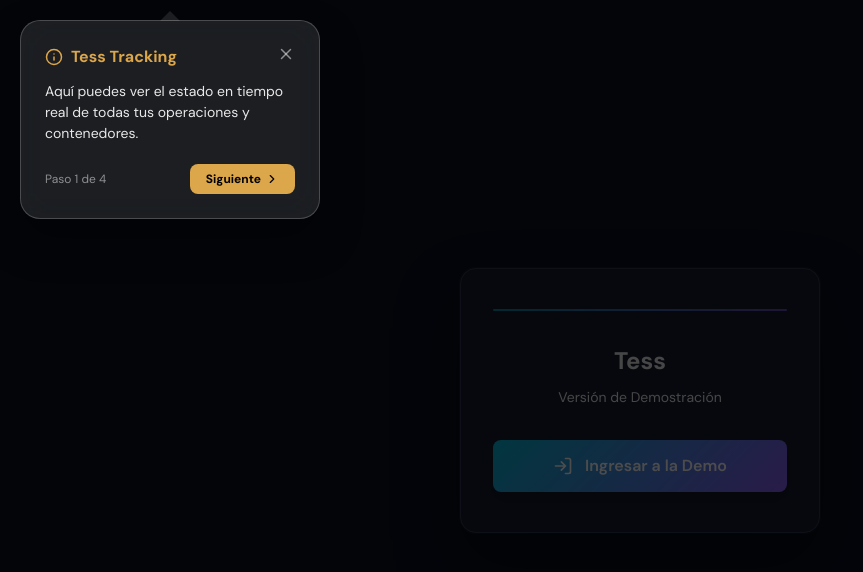
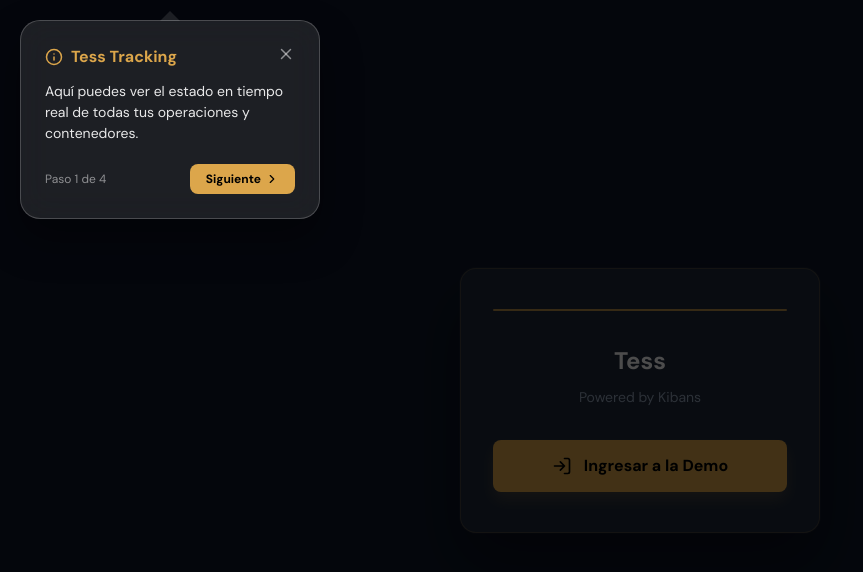
Before and after one commit to ptrghnnmby-coder/kibans, a Next.js app: page /login in a window 1280 px wide. Shown: the top 572 px of the page, without its empty margins (0-863 px from the left). Built offline with nearby package versions, Linux system fonts and the light colour scheme.

Commit message:
style: full premium redesign with Kibans brand identity (Navy & Gold)

```diff
--- a/src/app/globals.css
+++ b/src/app/globals.css
@@ -7,30 +7,30 @@
 
 /* --- CSS Variables (Dark Theme como Carajo) --- */
 :root {
-  --bg: #0b1120;
-  --surface: #161d2f;
+  --bg: #0f172a; /* Kibans Navy */
+  --surface: #1e293b; /* Kibans Navy Light */
   --surface-raised: #1e293b;
-  --surface-hover: #263148;
-  --border: #2d384d;
-  --border-light: #323238;
-  --text: #ececee;
+  --surface-hover: #334155;
+  --border: rgba(220, 166, 75, 0.2);
+  --border-light: rgba(255, 255, 255, 0.1);
+  --text: #ffffff;
   --text-muted: #94a3b8;
-  --text-dim: #4a5b73;
-
-  --accent: #38bdf8;
-  --accent-soft: rgba(56, 189, 248, 0.12);
+  --text-dim: #64748b;
+
+  --accent: #dca64b; /* Kibans Gold */
+  --accent-soft: rgba(220, 166, 75, 0.12);
   --green: #22c55e;
   --green-soft: rgba(34, 197, 94, 0.12);
-  --amber: #f59e0b;
-  --amber-soft: rgba(245, 158, 11, 0.12);
-  --orange: #f97316;
-  --orange-soft: rgba(249, 115, 22, 0.12);
+  --amber: #dca64b;
+  --amber-soft: rgba(220, 166, 75, 0.12);
+  --orange: #f59e0b;
+  --orange-soft: rgba(245, 158, 11, 0.12);
   --red: #ef4444;
   --red-soft: rgba(239, 68, 68, 0.12);
   --purple: #8b5cf6;
   --purple-soft: rgba(139, 92, 246, 0.12);
-  --cyan: #06b6d4;
-  --cyan-soft: rgba(6, 182, 212, 0.12);
+  --cyan: #dca64b;
+  --cyan-soft: rgba(220, 166, 75, 0.12);
 
   /* Tipografía */
   --font-family: 'DM Sans', -apple-system, BlinkMacSystemFont, 'Segoe UI', Roboto, sans-serif;
@@ -66,24 +66,19 @@
 }
 
 /* --- Light Mode Overrides --- */
+/* Light Mode is disallowed by Brand Manual V2 - Keeping it consistent with Dark Mode */
 .light-mode {
-  --bg: #f8fafc;
-  --surface: #ffffff;
-  --surface-raised: #f1f5f9;
-  --surface-hover: #e2e8f0;
-  --border: #e2e8f0;
-  --border-light: #cbd5e1;
-  --text: #0f172a;
-  --text-muted: #64748b;
-  --text-dim: #94a3b8;
-
-  --accent-soft: rgba(56, 189, 248, 0.1);
-  --green-soft: rgba(34, 197, 94, 0.1);
-  --amber-soft: rgba(245, 158, 11, 0.1);
-  --orange-soft: rgba(249, 115, 22, 0.1);
-  --red-soft: rgba(239, 68, 68, 0.1);
-  --purple-soft: rgba(139, 92, 246, 0.1);
-  --cyan-soft: rgba(6, 182, 212, 0.1);
+  --bg: #0f172a;
+  --surface: #1e293b;
+  --surface-raised: #1e293b;
+  --surface-hover: #334155;
+  --border: rgba(220, 166, 75, 0.2);
+  --border-light: rgba(255, 255, 255, 0.1);
+  --text: #ffffff;
+  --text-muted: #94a3b8;
+  --text-dim: #64748b;
+
+  --accent-soft: rgba(220, 166, 75, 0.1);
 }
 
 /* Light Mode is disallowed by Brand Manual V2 */
@@ -162,13 +157,13 @@
 
 /* --- Sidebar (Dark como Carajo) --- */
 .sidebar {
-  --surface: #161d2f;
+  --surface: #0f172a; /* Solid Navy */
   --surface-raised: #1e293b;
-  --surface-hover: #263148;
-  --border: #2d384d;
-  --text: #ececee;
+  --surface-hover: #334155;
+  --border: rgba(220, 166, 75, 0.2);
+  --text: #ffffff;
   --text-muted: #94a3b8;
-  --bg: #0b1120;
+  --bg: #0f172a;
 
   width: var(--sidebar-width);
   background: var(--surface);
--- a/src/app/login/page.tsx
+++ b/src/app/login/page.tsx
@@ -23,15 +23,15 @@
                 {/* Subtle top accent line */}
                 <div style={{
                     height: '2px',
-                    background: 'linear-gradient(90deg, var(--cyan), var(--purple))',
+                    background: 'var(--accent)',
                     borderRadius: '2px',
                     marginBottom: '32px',
-                    opacity: 0.7,
+                    opacity: 0.8,
                 }} />
 
                 <div style={{ textAlign: 'center', marginBottom: '32px' }}>
                     <h1 style={{ fontSize: '24px', fontWeight: 700, margin: '0 0 8px 0', color: 'var(--text)' }}>Tess</h1>
-                    <p style={{ fontSize: '14px', color: 'var(--text-secondary)', margin: 0 }}>Versión de Demostración</p>
+                    <p style={{ fontSize: '14px', color: 'var(--text-muted)', margin: 0 }}>Powered by Kibans</p>
                 </div>
 
                 <button
@@ -44,16 +44,16 @@
                         alignItems: 'center',
                         justifyContent: 'center',
                         gap: '12px',
-                        background: 'linear-gradient(135deg, var(--cyan), var(--purple))',
-                        color: '#fff',
+                        background: 'var(--accent)',
+                        color: '#000',
                         border: 'none',
                         borderRadius: 'var(--radius-md)',
                         fontFamily: 'inherit',
                         fontSize: '16px',
-                        fontWeight: 600,
+                        fontWeight: 700,
                         cursor: 'pointer',
                         transition: 'all 0.2s ease',
-                        boxShadow: '0 8px 16px rgba(0,0,0,0.2)',
+                        boxShadow: '0 8px 16px rgba(220, 166, 75, 0.2)',
                     }}
                     onMouseEnter={e => {
                         (e.currentTarget as HTMLButtonElement).style.filter = 'brightness(1.1)';
--- a/src/components/ShipTrackingTimeline.tsx
+++ b/src/components/ShipTrackingTimeline.tsx
@@ -95,13 +95,13 @@
                         width: '40px',
                         height: '40px',
                         borderRadius: '12px',
-                        background: 'rgba(56, 189, 248, 0.1)',
+                        background: 'rgba(220, 166, 75, 0.1)',
                         display: 'flex',
                         alignItems: 'center',
                         justifyContent: 'center',
-                        border: '1px solid rgba(56, 189, 248, 0.2)'
+                        border: '1px solid rgba(220, 166, 75, 0.2)'
                     }}>
-                        <Ship size={20} color="#38bdf8" />
+                        <Ship size={20} color="#dca64b" />
                     </div>
                     <div>
                         <h3 style={{ fontSize: '16px', fontWeight: 800, margin: 0, letterSpacing: '-0.02em' }}>Tess Tracking</h3>
@@ -143,10 +143,10 @@
                     left: '40px',
                     width: `${(currentIdx / (steps.length - 1)) * 85}%`,
                     height: '2px',
-                    background: 'linear-gradient(90deg, #38bdf8 0%, #818cf8 100%)',
+                    background: 'linear-gradient(90deg, #dca64b 0%, #e8bc6f 100%)',
                     zIndex: 0,
                     transition: 'width 1s ease-in-out',
-                    boxShadow: '0 0 10px rgba(56, 189, 248, 0.3)'
+                    boxShadow: '0 0 10px rgba(220, 166, 75, 0.3)'
                 }} />
 
                 {steps.map((step, idx) => {
@@ -167,15 +167,15 @@
                                 width: '40px',
                                 height: '40px',
                                 borderRadius: '50%',
-                                background: isCompleted ? '#38bdf8' : (isActive ? '#1e293b' : '#0f172a'),
-                                border: `2px solid ${isCompleted || isActive ? '#38bdf8' : 'rgba(255,255,255,0.1)'}`,
+                                background: isCompleted ? '#dca64b' : (isActive ? '#1e293b' : '#0f172a'),
+                                border: `2px solid ${isCompleted || isActive ? '#dca64b' : 'rgba(255,255,255,0.1)'}`,
                                 display: 'flex',
                                 alignItems: 'center',
                                 justifyContent: 'center',
                                 transition: 'all 0.3s ease',
-                                boxShadow: isActive ? '0 0 20px rgba(56, 189, 248, 0.4)' : 'none'
+                                boxShadow: isActive ? '0 0 20px rgba(220, 166, 75, 0.4)' : 'none'
                             }}>
-                                <Icon size={18} color={isCompleted ? '#0f172a' : (isActive ? '#38bdf8' : '#475569')} />
+                                <Icon size={18} color={isCompleted ? '#0f172a' : (isActive ? '#dca64b' : '#475569')} />
                             </div>
 
                             <div style={{ marginTop: '12px', textAlign: 'center' }}>
@@ -189,7 +189,7 @@
                                 </div>
                                 <div style={{
                                     fontSize: '9px',
-                                    color: isActive ? '#38bdf8' : '#64748b',
+                                    color: isActive ? '#dca64b' : '#64748b',
                                     marginTop: '2px',
                                     fontWeight: 600,
                                     overflow: 'hidden',
--- a/src/components/Sidebar.tsx
+++ b/src/components/Sidebar.tsx
@@ -112,7 +112,7 @@
                             display: 'flex',
                             alignItems: 'center',
                             justifyContent: 'center',
-                            color: 'white'
+                            color: '#000'
                         }}>
                             <Ship size={20} strokeWidth={2.5} />
                         </div>
@@ -121,15 +121,15 @@
                                 fontSize: '14px',
                                 fontWeight: 800,
                                 letterSpacing: '0.5px',
-                                color: 'white',
+                                color: 'var(--accent)',
                                 lineHeight: 1.1
-                            }}>{activeUserEmail === 'demo@southmarinetrading.com' ? 'DEMO' : 'SOUTHMARINE'}</span>
+                            }}>{activeUserEmail === 'demo@southmarinetrading.com' ? 'TESS' : 'KIBANS'}</span>
                             <span style={{
                                 fontSize: '10px',
                                 fontWeight: 500,
                                 color: 'var(--text-muted)',
                                 letterSpacing: '1px'
-                            }}>{activeUserEmail === 'demo@southmarinetrading.com' ? 'MODE' : 'TRADING'}</span>
+                            }}>{activeUserEmail === 'demo@southmarinetrading.com' ? 'DEMO' : 'AI'}</span>
                         </div>
                     </div>
                 </div>
```
